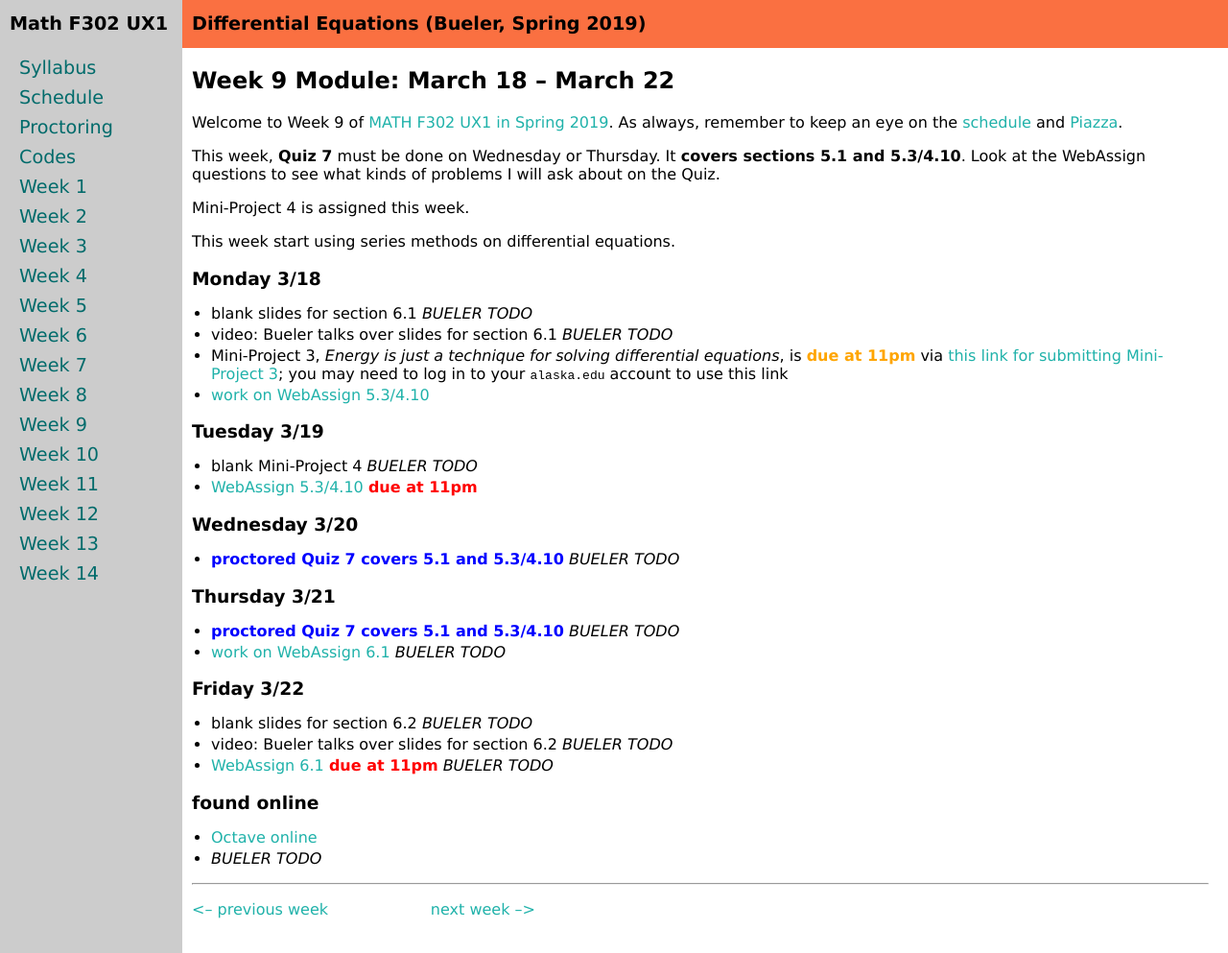
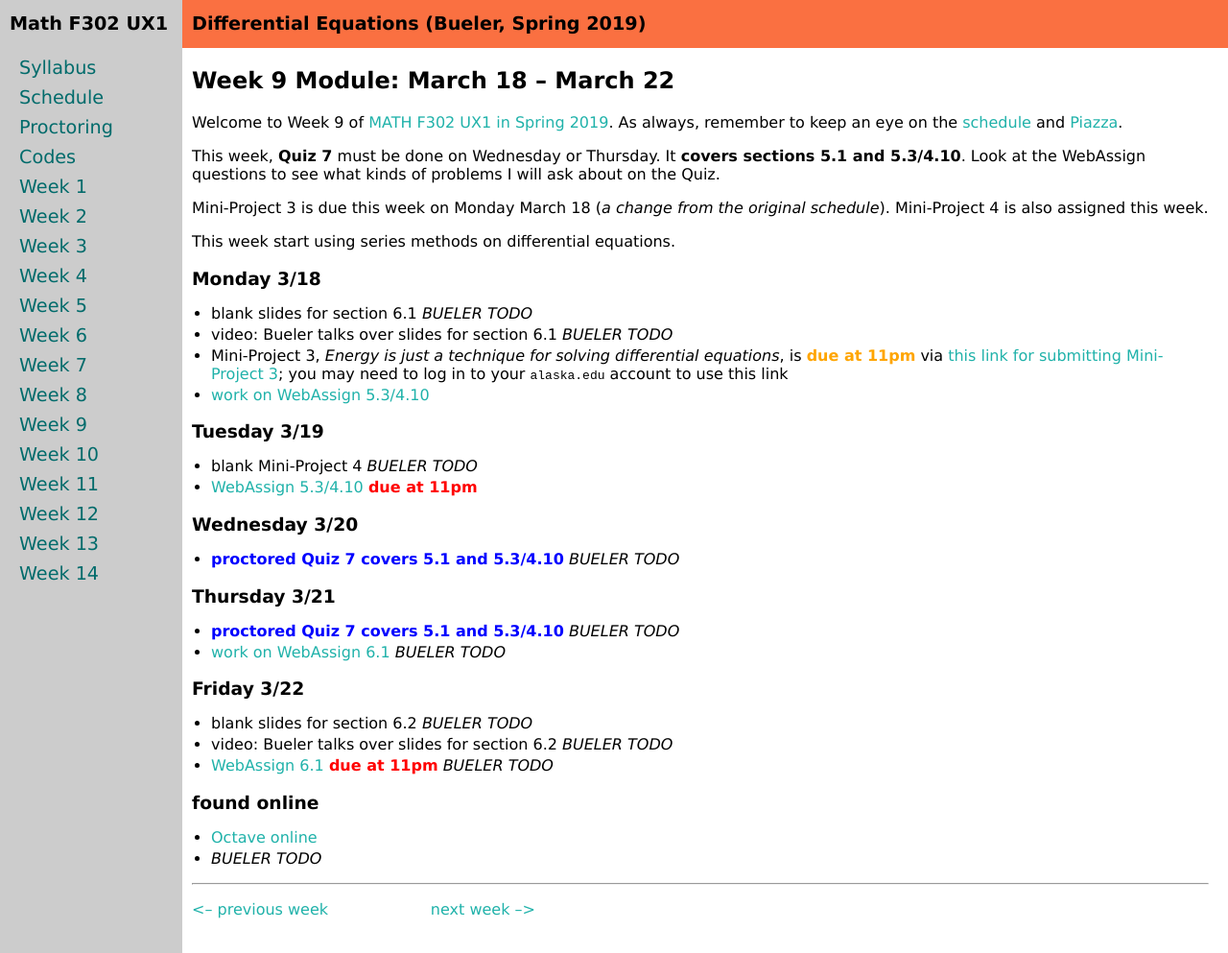
Before and after one commit to bueler/math302, a Jekyll site: the page built from week9.md, in a window 1280 px wide and 993 px high. Shown: the whole window at 96% size. Built offline with Jekyll 4.4.1, drawn with Linux system fonts in a browser that asks for light colours.

Commit message:
still fixing scheduling

```diff
--- a/week9.md
+++ b/week9.md
@@ -9,7 +9,7 @@
 
 This week, **Quiz 7** must be done on Wednesday or Thursday.  It **covers sections 5.1 and 5.3/4.10**.  Look at the WebAssign questions to see what kinds of problems I will ask about on the Quiz.
 
-Mini-Project 4 is assigned this week.
+Mini-Project 3 is due this week on Monday March 18 (_a change from the original schedule_).  Mini-Project 4 is also assigned this week.
 
 This week start using series methods on differential equations.
 
```
Also changed, not shown: week8.md (+0 -2 lines).
